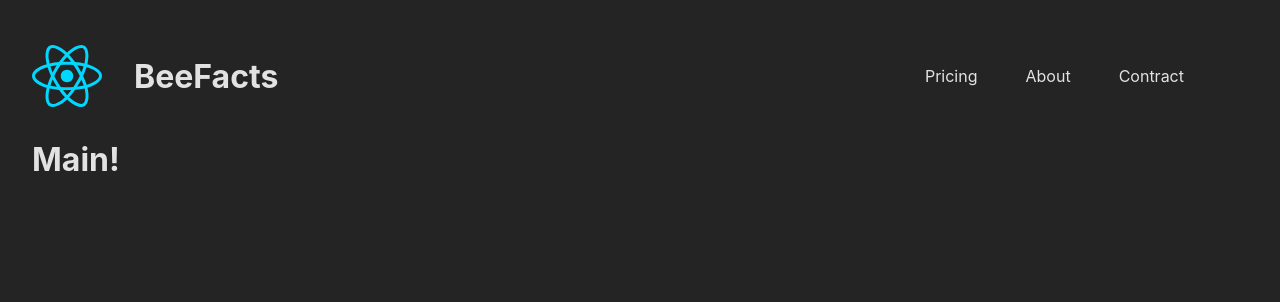
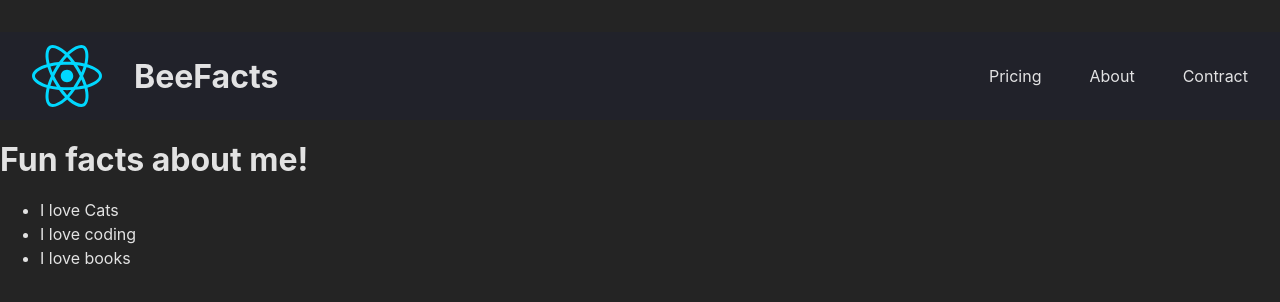
Before and after one commit to bl-aire/my_vite, a React (Vite) app: page / in a window 1280 px wide. Shown: the top 302 px of the page. Built offline with nearby package versions, Linux system fonts and the light colour scheme.

Commit message:
Fix nav padding

```diff
--- a/src/App.css
+++ b/src/App.css
@@ -1,8 +1,6 @@
 #root {
   max-width: 1280px;
-  /*margin: 0 auto;*/
-  padding: 2rem;
-  /*text-align: center;*/
+  padding: 2rem 0;
 }
 
 .nav{
@@ -10,6 +8,8 @@
   justify-content: space-between;
   min-width: 90vw;
   align-items: center;
+  padding: 0 2em;
+  background-color: #21222A;
 }
 
 .nav-items{
--- a/src/components/Main.jsx
+++ b/src/components/Main.jsx
@@ -1,5 +1,12 @@
 export default function Main() {
     return(
-        <h1>Main!</h1>
+        <div>
+            <h1> Fun facts about me!</h1>
+            <ul>
+                <li>I love Cats</li>
+                <li>I love coding</li>
+                <li>I love books</li>
+            </ul>
+        </div>
     )
 }
--- a/src/index.css
+++ b/src/index.css
@@ -1,3 +1,7 @@
+* {
+  box-sizing: border-box;
+}
+
 :root {
   font-family: Inter, system-ui, Avenir, Helvetica, Arial, sans-serif;
   line-height: 1.5;
@@ -16,9 +20,6 @@
 
 body {
   margin: 0;
-  display: flex;
-  /*place-items: center;*/
-  min-width: 320px;
   min-height: 100vh;
 }
 
```
